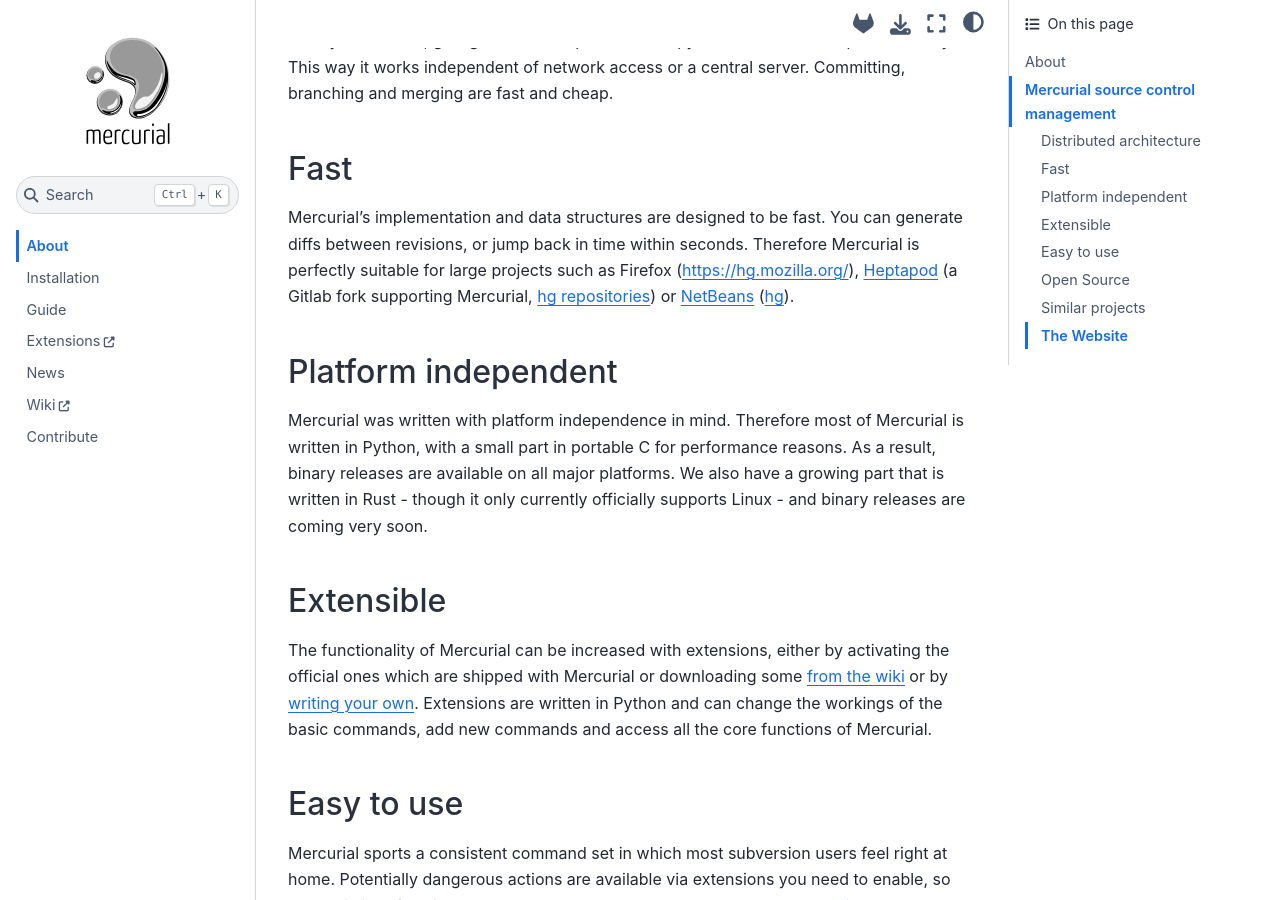
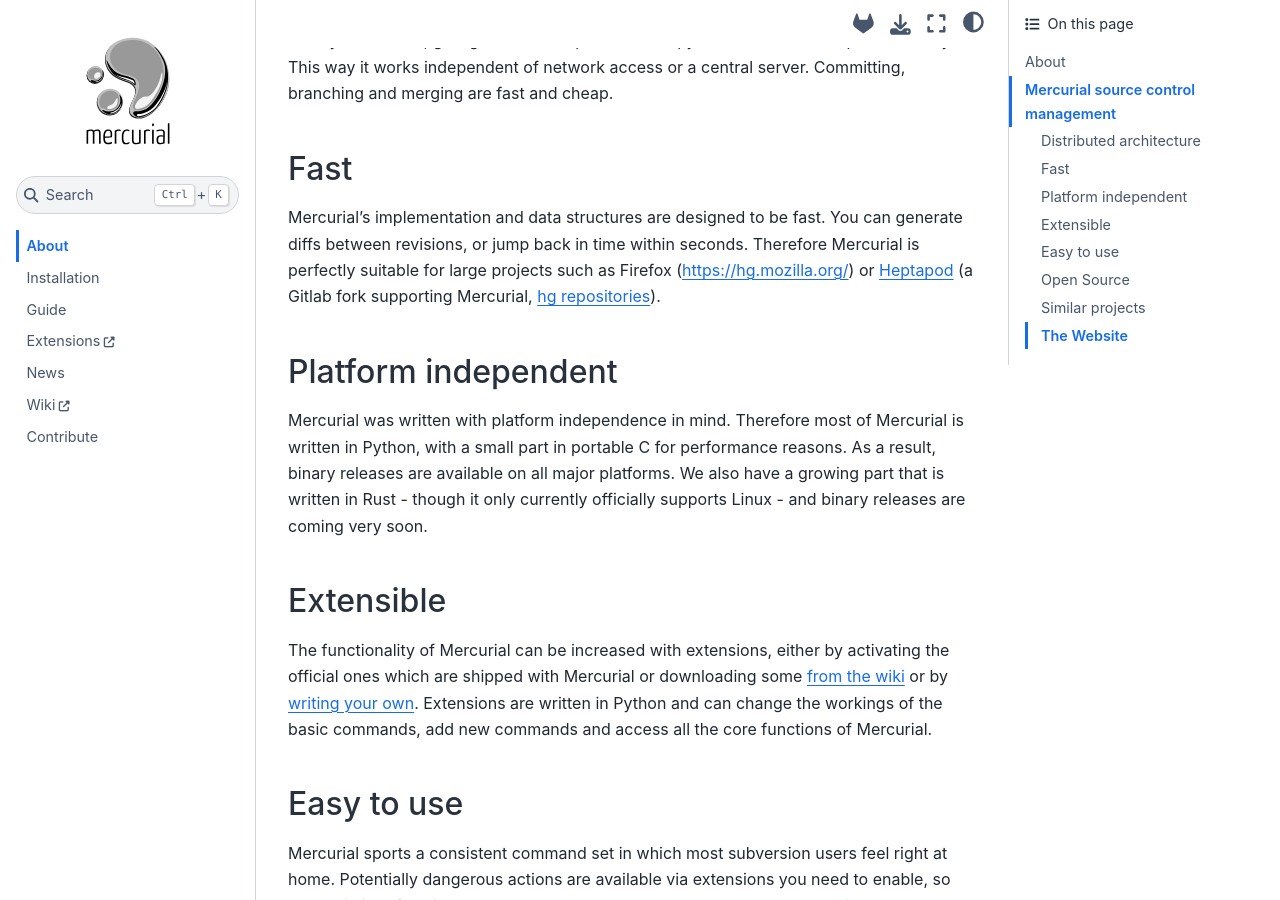
Before and after one commit to paugier/mercurial-scm, a Sphinx documentation site: the page built from source/about.md, in a window 1280 px wide and 900 px high, scrolled down 383 px. Built offline with Sphinx 7.4.7 and the Sphinx Book theme 1.1.4, drawn with Linux system fonts in a browser that asks for light colours; pages that are not in the unit, such as notebooks, are missing from menus; the version number is read from the project's files by our own code.

Commit message:
who: remove Netbeans
They have migrated away

```diff
--- a/source/about.md
+++ b/source/about.md
@@ -23,10 +23,9 @@
 
 Mercurial's implementation and data structures are designed to be fast. You can generate
 diffs between revisions, or jump back in time within seconds. Therefore Mercurial is
-perfectly suitable for large projects such as Firefox (https://hg.mozilla.org/),
+perfectly suitable for large projects such as Firefox (https://hg.mozilla.org/) or
 [Heptapod] (a Gitlab fork supporting Mercurial,
-[hg repositories](https://foss.heptapod.net/heptapod/)) or [NetBeans]
-([hg](https://netbeans.apache.org/wiki/main/netbeansdevelopperfaq/DevFaqAccessSourcesUsingMercurial/)).
+[hg repositories](https://foss.heptapod.net/heptapod/)).
 
 ## Platform independent
 
```
